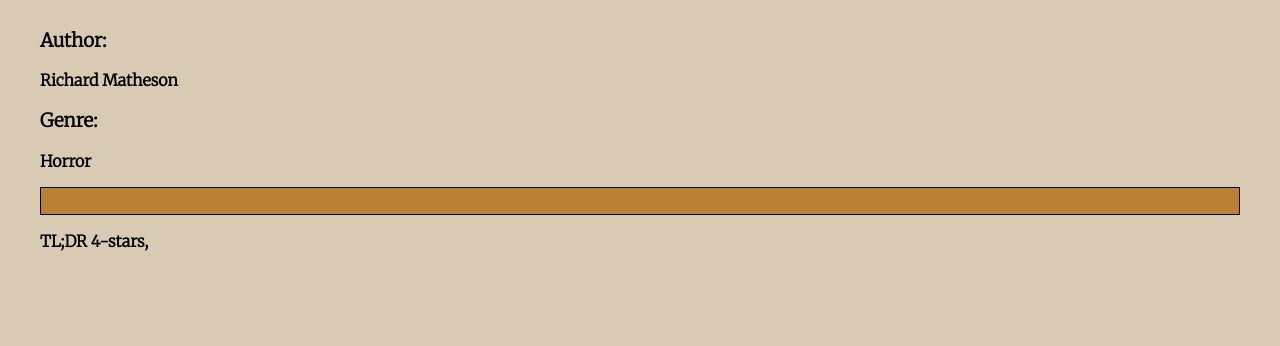
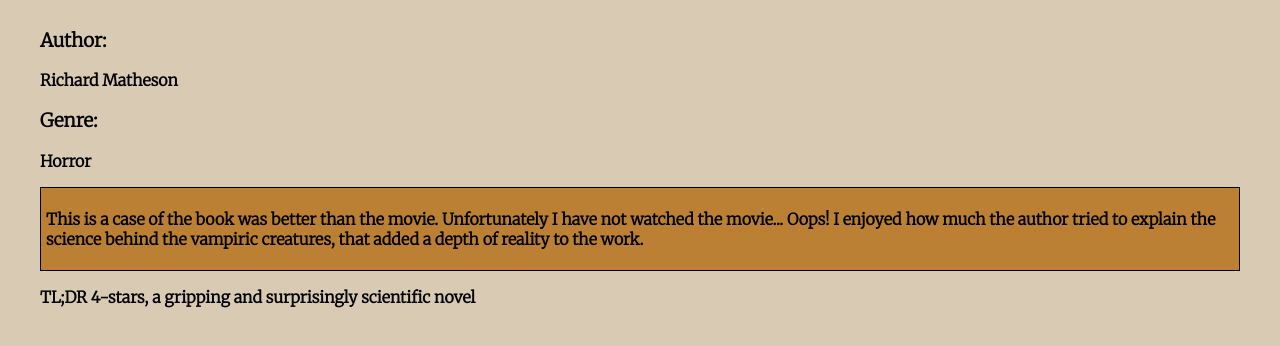
Before and after one commit to Diyar-Yasin/BookReviewWebsite, a plain HTML site: page legendReview.html in a window 1280 px wide. Shown: the part 132-478 px from the top of the page. Drawn offline with Linux system fonts and the light colour scheme.

Commit message:
Completed writing the rest of my book reviews

```diff
--- a/legendReview.html
+++ b/legendReview.html
@@ -28,10 +28,13 @@
 
 
 	<div class="p-box">
-		<p>
+		<p>This is a case of the book was better than the movie. Unfortunately I have
+			not watched the movie... Oops! I enjoyed how much the author tried to
+			explain the science behind the vampiric creatures, that added a depth
+			of reality to the work.
 		</p>
 	</div>
-	<p>TL;DR 4-stars, </p>
+	<p>TL;DR 4-stars, a gripping and surprisingly scientific novel</p>
 	</div>
 </body>
 </html>
```
Also changed, not shown: odysseyReview.html (+4 -2 lines), timeReview.html (+4 -1 lines).
